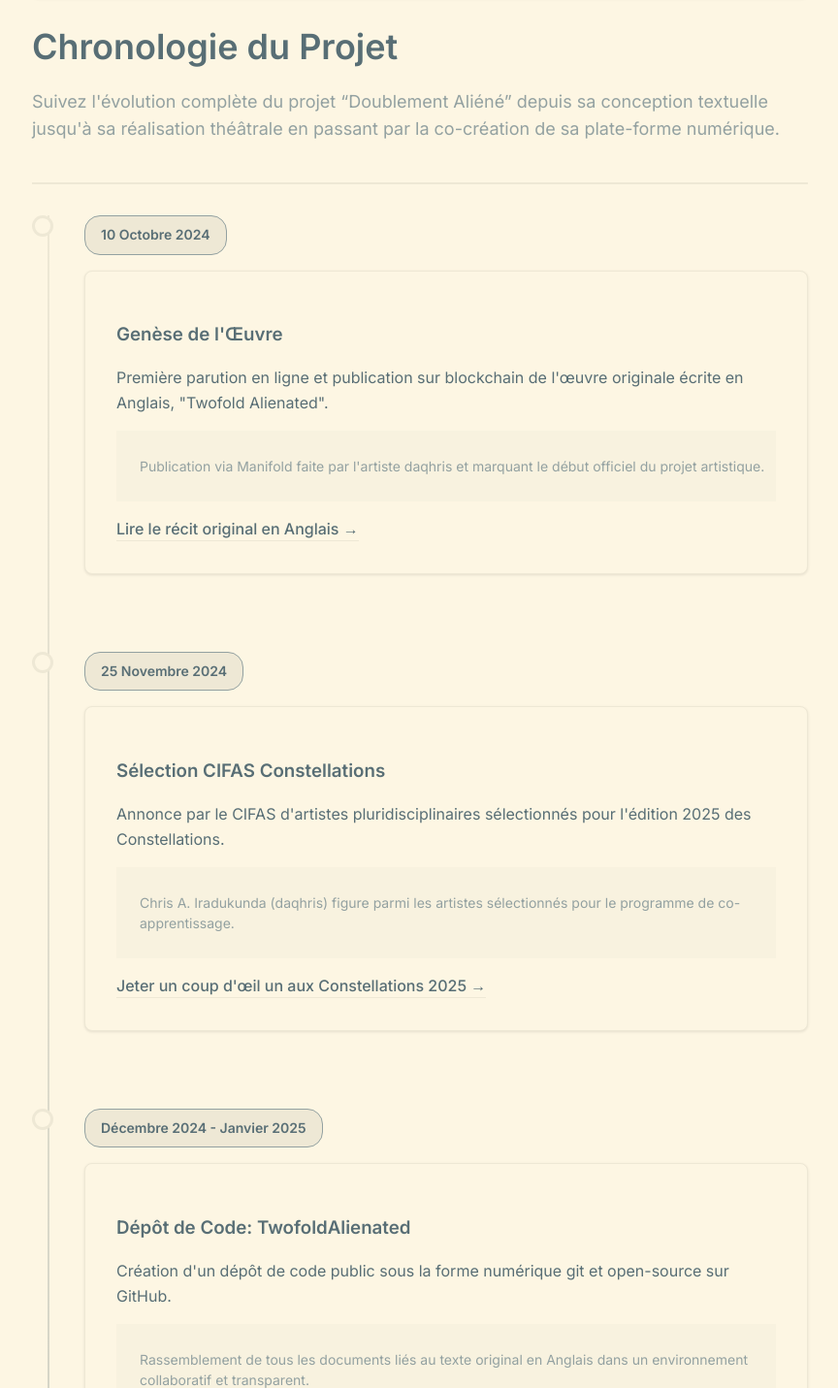
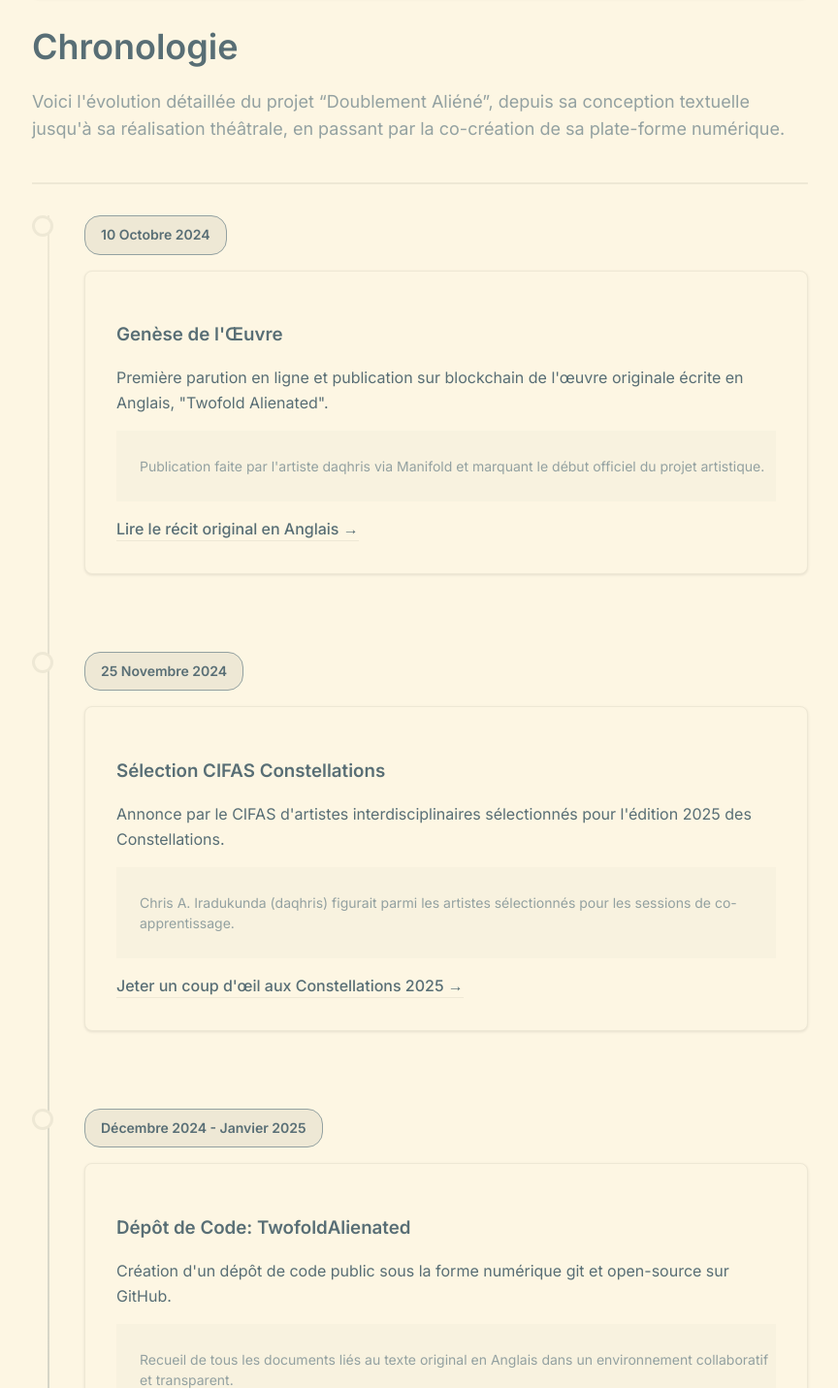
Before and after one commit to daqhris/DoublementAliene, a Next.js app: page /timeline in a window 1280 px wide. Shown: the part 219-1650 px from the top of the page at 97% size, without its empty margins (207-1071 px from the left). Built offline with nearby package versions, Linux system fonts and the light colour scheme; no server answers.

Commit message:
Update Timeline page

```diff
--- a/app/timeline/page.tsx
+++ b/app/timeline/page.tsx
@@ -5,7 +5,7 @@ import NotificationBanner from '../components/NotificationBanner';
 
 export const metadata: Metadata = {
   title: 'Chronologie - Doublement Aliéné',
-  description: 'Chronologie complète du développement du projet théâtral depuis ses origines',
+  description: 'Chronologie complète du développement du projet théâtral dès ses origines',
 };
 
 interface TimelineItemProps {
@@ -80,7 +80,7 @@ export default function TimelinePage() {
       date: "10 Octobre 2024",
       title: "Genèse de l'Œuvre",
       description: "Première parution en ligne et publication sur blockchain de l'œuvre originale écrite en Anglais, \"Twofold Alienated\".",
-      details: "Publication via Manifold faite par l'artiste daqhris et marquant le début officiel du projet artistique.",
+      details: "Publication faite par l'artiste daqhris via Manifold et marquant le début officiel du projet artistique.",
       link: {
         url: "https://app.manifold.xyz/txt/twofold-alienated",
         text: "Lire le récit original en Anglais",
@@ -90,11 +90,11 @@ export default function TimelinePage() {
     {
       date: "25 Novembre 2024",
       title: "Sélection CIFAS Constellations",
-      description: "Annonce par le CIFAS d'artistes pluridisciplinaires sélectionnés pour l'édition 2025 des Constellations.",
-      details: "Chris A. Iradukunda (daqhris) figure parmi les artistes sélectionnés pour le programme de co-apprentissage.",
+      description: "Annonce par le CIFAS d'artistes interdisciplinaires sélectionnés pour l'édition 2025 des Constellations.",
+      details: "Chris A. Iradukunda (daqhris) figurait parmi les artistes sélectionnés pour les sessions de co-apprentissage.",
       link: {
         url: "https://cifas.be/fr/event/2025/constellations-2025/constellations-2025.html",
-        text: "Jeter un coup d'œil un aux Constellations 2025",
+        text: "Jeter un coup d'œil aux Constellations 2025",
         external: true
       }
     },
@@ -102,10 +102,10 @@ export default function TimelinePage() {
       date: "Décembre 2024 - Janvier 2025",
       title: "Dépôt de Code: TwofoldAlienated",
       description: "Création d'un dépôt de code public sous la forme numérique git et open-source sur GitHub.",
-      details: "Rassemblement de tous les documents liés au texte original en Anglais dans un environnement collaboratif et transparent.",
+      details: "Recueil de tous les documents liés au texte original en Anglais dans un environnement collaboratif et transparent.",
       link: {
         url: "https://github.com/daqhris/twofold-alienated",
-        text: "Code source: twofold-alienated",
+        text: "Code source : twofold-alienated",
         external: true
       }
     },
@@ -127,7 +127,7 @@ export default function TimelinePage() {
       details: "Performance au sein du Musée bruxellois de l'industrie et du travail (La Fonderie) dans le cadre des activités du CIFAS.",
       link: {
         url: "/performance",
-        text: "Découvrir les enregistrements du prototype de performance"
+        text: "Découvrir les souvenirs du prototype de performance"
       },
       isHighlight: true
     },
@@ -188,10 +188,10 @@ export default function TimelinePage() {
       <section className="theater-section">
         <div className="theater-section-header">
           <h1 className="theater-heading-lg">
-            Chronologie du Projet
+            Chronologie
           </h1>
           <p className="theater-subtitle">
-            Suivez l&apos;évolution complète du projet &ldquo;Doublement Aliéné&rdquo; depuis sa conception textuelle jusqu&apos;à sa réalisation théâtrale en passant par la co-création de sa plate-forme numérique.
+            Voici l&apos;évolution détaillée du projet &ldquo;Doublement Aliéné&rdquo;, depuis sa conception textuelle jusqu&apos;à sa réalisation théâtrale, en passant par la co-création de sa plate-forme numérique.
           </p>
         </div>
 
```
